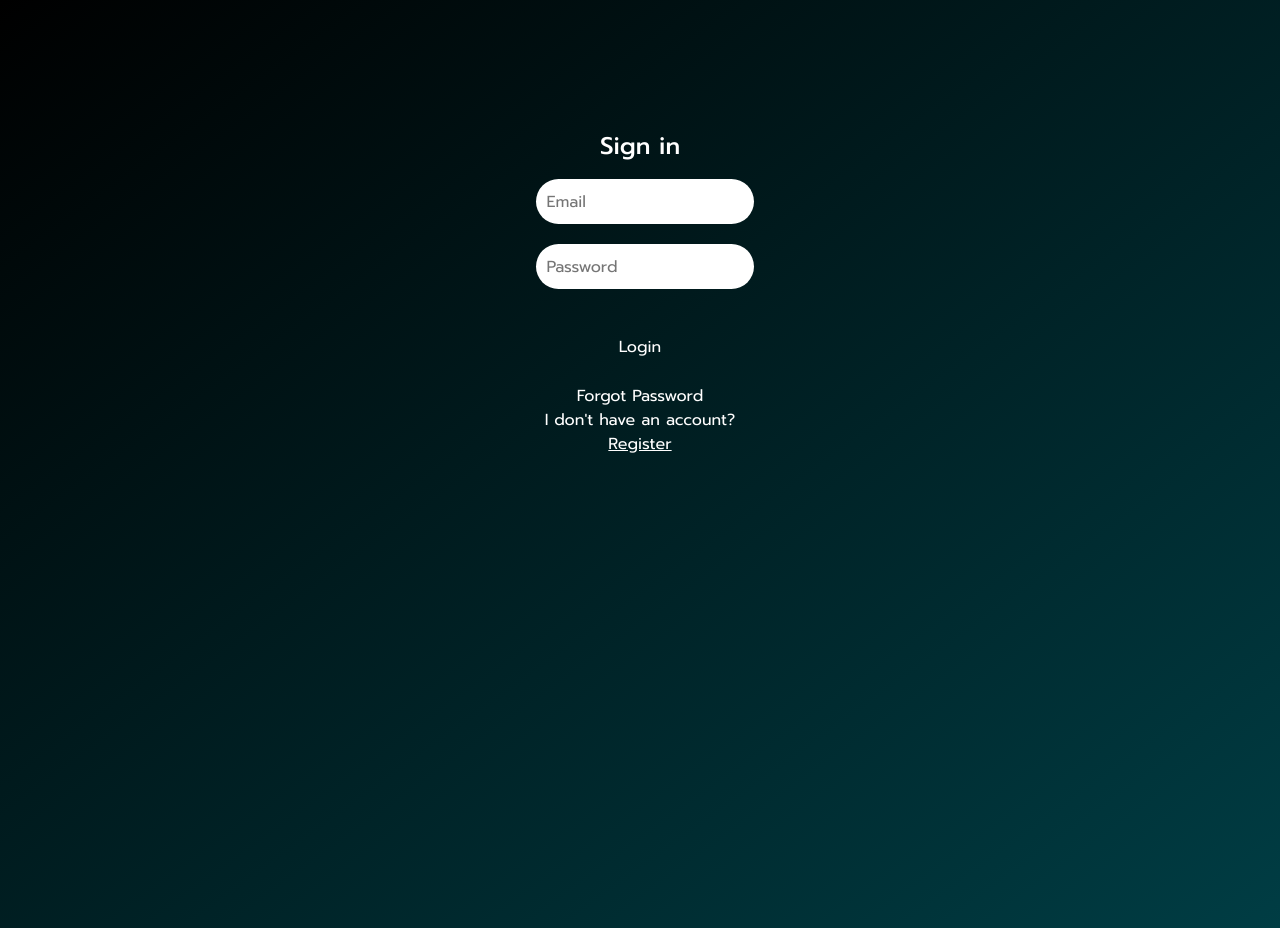
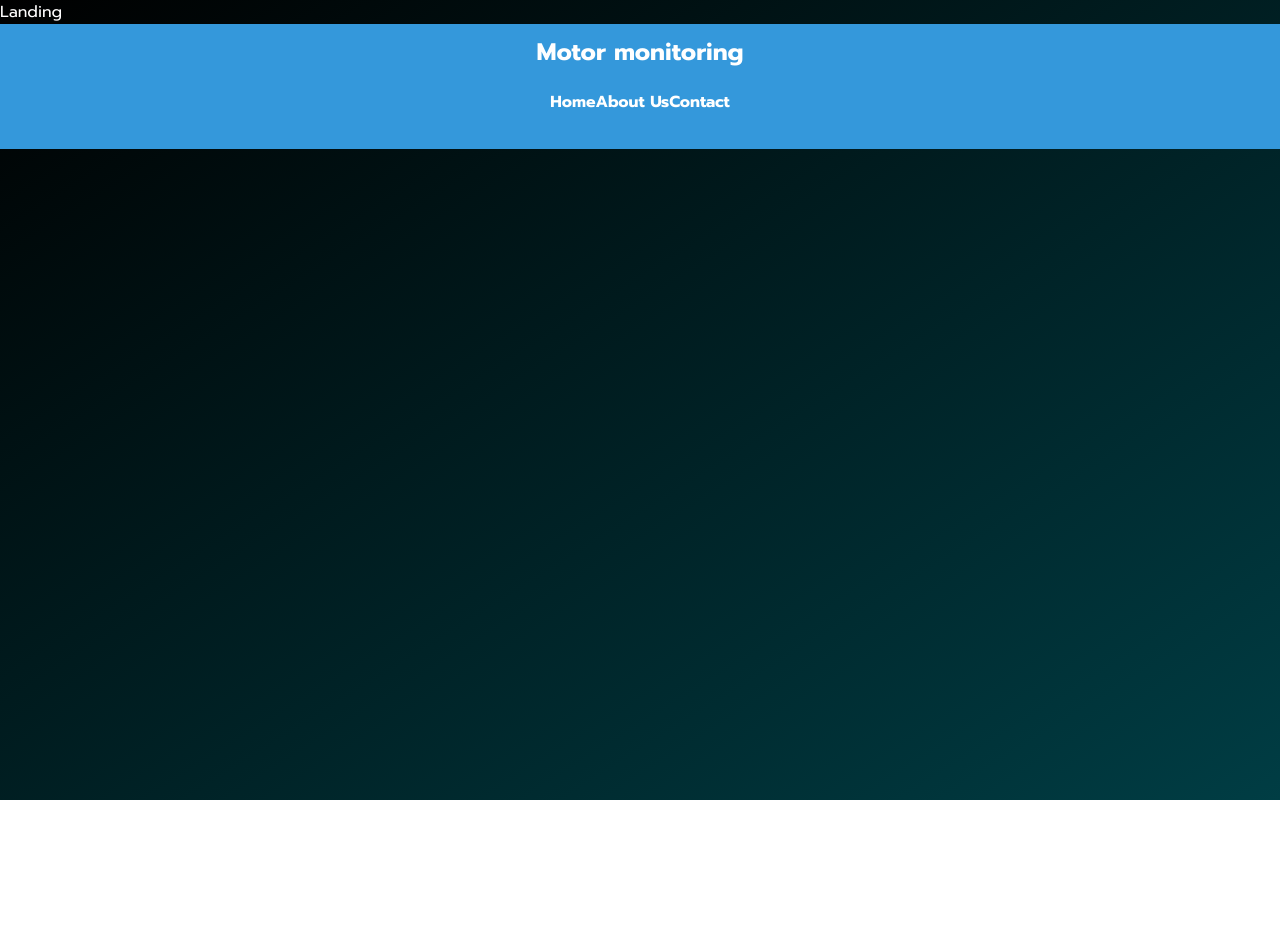
Before and after one commit to TawanPss/motormonitoring, a React (Vite) app: page / in a window 1280 px wide. After the commit the page ends 800 px from the top, so only its background shows below. Built offline with nearby package versions, Linux system fonts and the light colour scheme; the HTML template or start-up script is replaced by a standard one.

Commit message:
edit the path for each component

```diff
--- a/src/App.jsx
+++ b/src/App.jsx
@@ -4,36 +4,31 @@ import Register from "./LoginAndReg/Reg.jsx";
 import "./index.css";
 import Landing from "./Page/LandingPage/Landing.jsx";
 import AboutUs from "./Page/AboutUsPage/AboutUs.jsx";
-import Contact from "./Page/ContactPage/Contact.jsx"
-import Home from "./Page/Home/Home.jsx"
-import Factory from "./Page/FactoryPage/Factory.jsx"
-import Mutiview from "./Page/MutiviewPage/Mutiview.jsx"
-import Record from "./Page/RecordPage/Record.jsx"
-import FavMotors from "./Page/FavMotorPage/FavMotors.jsx"
+import Contact from "./Page/ContactPage/Contact.jsx";
+import Home from "./Page/Home/Home.jsx";
+import Factory from "./Page/FactoryPage/Factory.jsx";
+import Mutiview from "./Page/MutiviewPage/Mutiview.jsx";
+import Record from "./Page/RecordPage/Record.jsx";
+import FavMotors from "./Page/FavMotorPage/FavMotors.jsx";
 import AllMotors from "./Page/AllmotorPage/AllMotors.jsx";
-
-
-
 
 function App() {
   return (
     <>
       <BrowserRouter>
         <Routes>
-        <Route path="/" element={<Login/>}></Route>
-        <Route path="/landing" element={<Landing />}></Route>
-        <Route path="/about-us" element={<AboutUs />}></Route>
-        <Route path="/contact-us" element={<Contact />}></Route>
-        </Routes>
-        <Routes>
+          <Route path="/" element={<Landing />}></Route>
+          <Route path="/about-us" element={<AboutUs />}></Route>
+          <Route path="/contact-us" element={<Contact />}></Route>
+          <Route path="/sign-in" element={<Register />}></Route>
+          <Route path="/login" element={<Login />}></Route>
           <Route path="/all-motors" element={<AllMotors />}></Route>
-          <Route path="/home" element={<Home/>}></Route>
+          <Route path="/home" element={<Home />}></Route>
           <Route path="/factory" element={<Factory />}></Route>
           <Route path="/multi-view" element={<Mutiview />}></Route>
           <Route path="/record" element={<Record />}></Route>
           <Route path="/favorite" element={<FavMotors />}></Route>
         </Routes>
-
       </BrowserRouter>
     </>
   );
```
